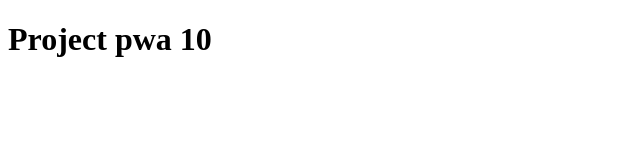
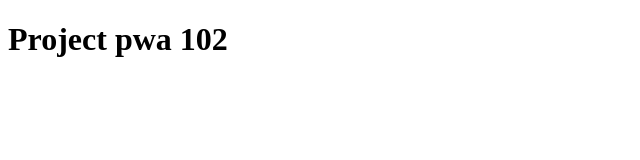
Before and after one commit to huevangxp/pwa-101, a Nuxt app: page / in a window 1280 px wide. Shown: the top 160 px of the page, without its empty margins (0-640 px from the left). Built offline with nearby package versions, Linux system fonts and the light colour scheme.

Commit message:
commit Fri 05/29/2026 14:20:05.11

```diff
--- a/pages/index.vue
+++ b/pages/index.vue
@@ -1,5 +1,5 @@
 <template>
   <div>
-    <h1>Project pwa 10</h1>
+    <h1>Project pwa 102</h1>
   </div>
 </template>
```
